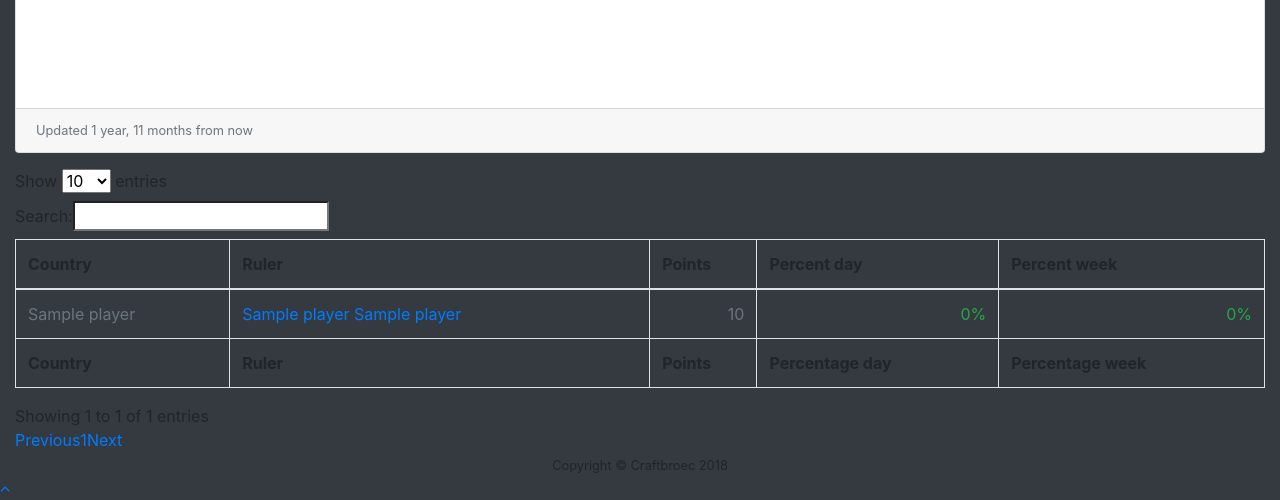
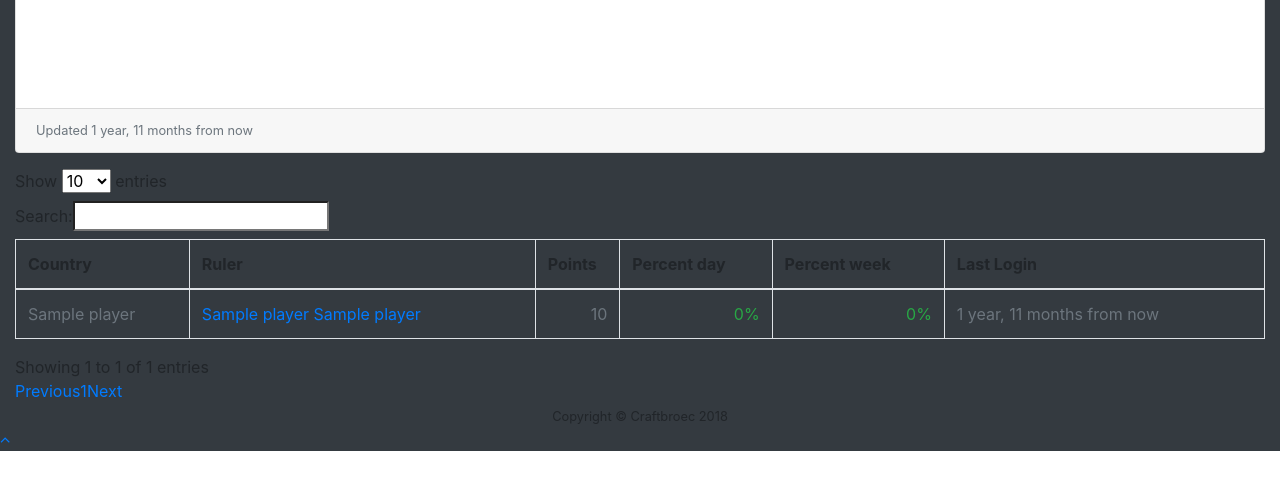
Before and after one commit to joostsijm/supremacy-stats, a Flask app: template app/templates/game/overview.html in a window 1280 px wide. Shown: the part 1119-1619 px from the top of the page. After the commit the page ends 1570 px from the top, so only its background shows below. Run offline with Flask 2, Linux system fonts and the light colour scheme; tables that the repository leaves empty hold one stand-in row (values such as "Sample post"); the template is opened without the code that fills it: values that come from a table or form of the project are taken from there, most other values are stand-ins (such as "Sample title", 1, 10 or a date in 2020); style sheets or scripts are compiled from the project's sources; some libraries are stand-ins or nearby versions.

Commit message:
Show last login time of players. Extra update button

```diff
--- a/app/flaskr.py
+++ b/app/flaskr.py
@@ -107,6 +107,16 @@ def api_fetch_game():
     return redirect(game.url, code=302)
 
 
+@app.route('/api/game/fetch', methods=['POST'])
+def api_fetch_game_players():
+    """Update game in the database"""
+
+    game_id = request.form.get('game_id')
+    game = fetch.get_players(game_id)
+
+    return redirect(game.url, code=302)
+
+
 @app.route('/users')
 @register_menu(app, 'users', 'Users')
 @register_breadcrumb(app, '.users', 'Users')
--- a/app/models/player.py
+++ b/app/models/player.py
@@ -7,6 +7,7 @@ from sqlalchemy.ext.hybrid import hybrid_method, hybrid_property
 
 from app import db
 from app.models.day import Day
+import humanize
 
 
 class Player(db.Model):
@@ -93,6 +94,13 @@ class Player(db.Model):
     def fullname(self):
         return "%s %s" % (self.title, self.name)
 
+    @hybrid_property
+    def last_login_formatted(self):
+        if self.last_login is None:
+            return ""
+
+        return humanize.naturaltime(self.last_login)
+
     #
     # Representation
     # -------------
--- a/app/templates/game/overview.html
+++ b/app/templates/game/overview.html
@@ -15,6 +15,10 @@
 				<form action="{{ url_for('api_fetch_game') }}" method="post">
 					<input type="hidden" name="game_id" value="{{ game.game_id }}"</input>
 					<button type="submit" class="dropdown-item">Update</button>
+				</form>
+				<form action="{{ url_for('api_fetch_game_players') }}" method="post">
+					<input type="hidden" name="game_id" value="{{ game.game_id }}"</input>
+					<button type="submit" class="dropdown-item">Update players</button>
 				</form>
 			</div>
 		</div>
@@ -74,17 +78,9 @@
 			<th>Points</th>
 			<th>Percent day</th>
 			<th>Percent week</th>
+			<th>Last Login</th>
 		</tr>
 	</thead>
-	<tfoot>
-		<tr>
-			<th>Country</th>
-			<th>Ruler</th>
-			<th>Points</th>
-			<th>Percentage day</th>
-			<th>Percentage week</th>
-		</tr>
-	</tfoot>
 	<tbody>
 		{% for player in game.players %}
 		<tr {{ 'class=text-muted' if player.defeated }}>
@@ -97,6 +93,7 @@
 			<td class="text-right">{{ player.points() }}</td>
 			<td class="text-right text-{{ 'success' if player.last_day_percentage() >= 0 else 'danger' }}">{{ player.last_day_percentage() }}%</td>
 			<td class="text-right text-{{ 'success' if player.last_week_percentage() >= 0 else 'danger' }}">{{ player.last_week_percentage() }}%</td>
+			<td>{{ player.last_login_formatted }}</td>
 		</tr>
 		{% endfor %}
 	</tbody>
--- a/app/templates/user/overview.html
+++ b/app/templates/user/overview.html
@@ -38,6 +38,7 @@
 			<th>Name</th>
 			<th>Nation</th>
 			<th>Points</th>
+			<th>Last Login</th>
 		</tr>
 	</thead>
 	<tbody>
@@ -47,6 +48,7 @@
 			<td>{{ player.fullname }}</td>
 			<td>{{ player.nation_name }}</td>
 			<td>{{ player.today().points }}</td>
+			<td>{{ player.last_login_formatted }}</td>
 		</tr>
 		{% endfor %}
 	</tbody>
```
